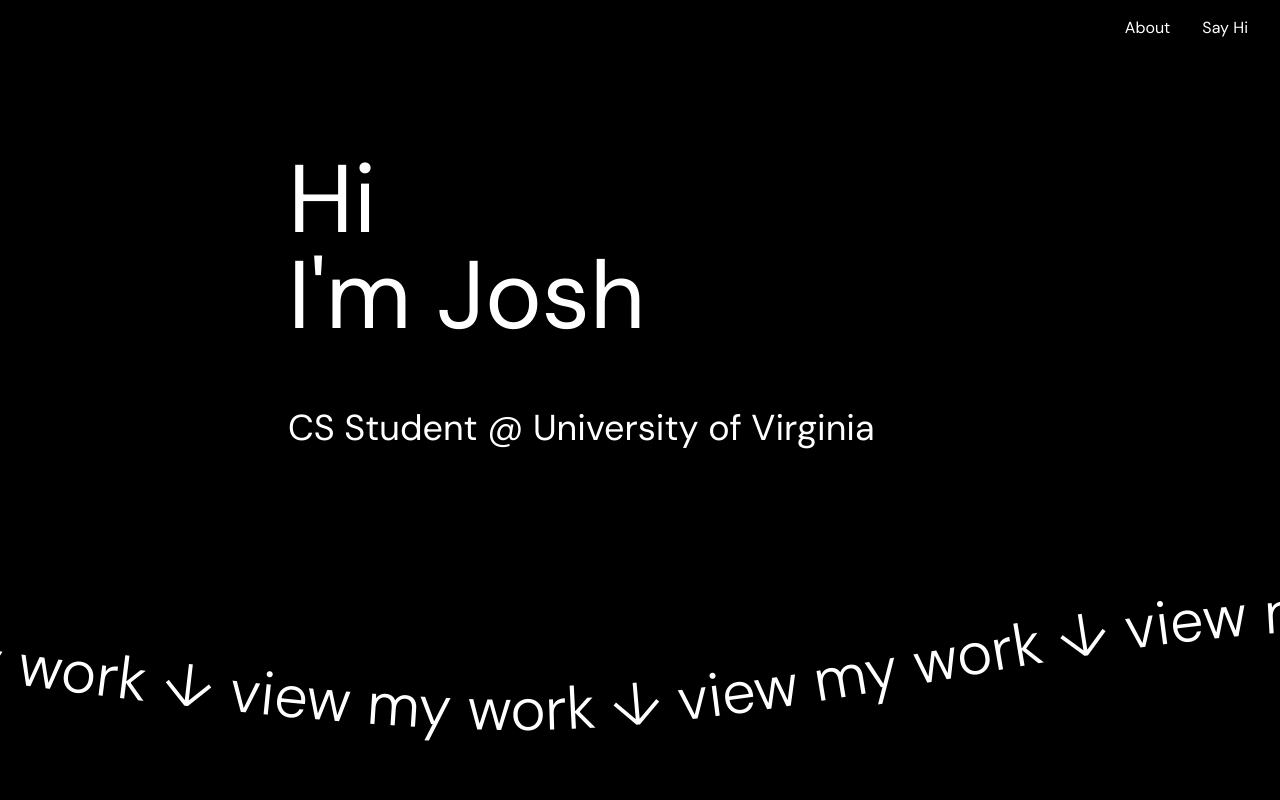
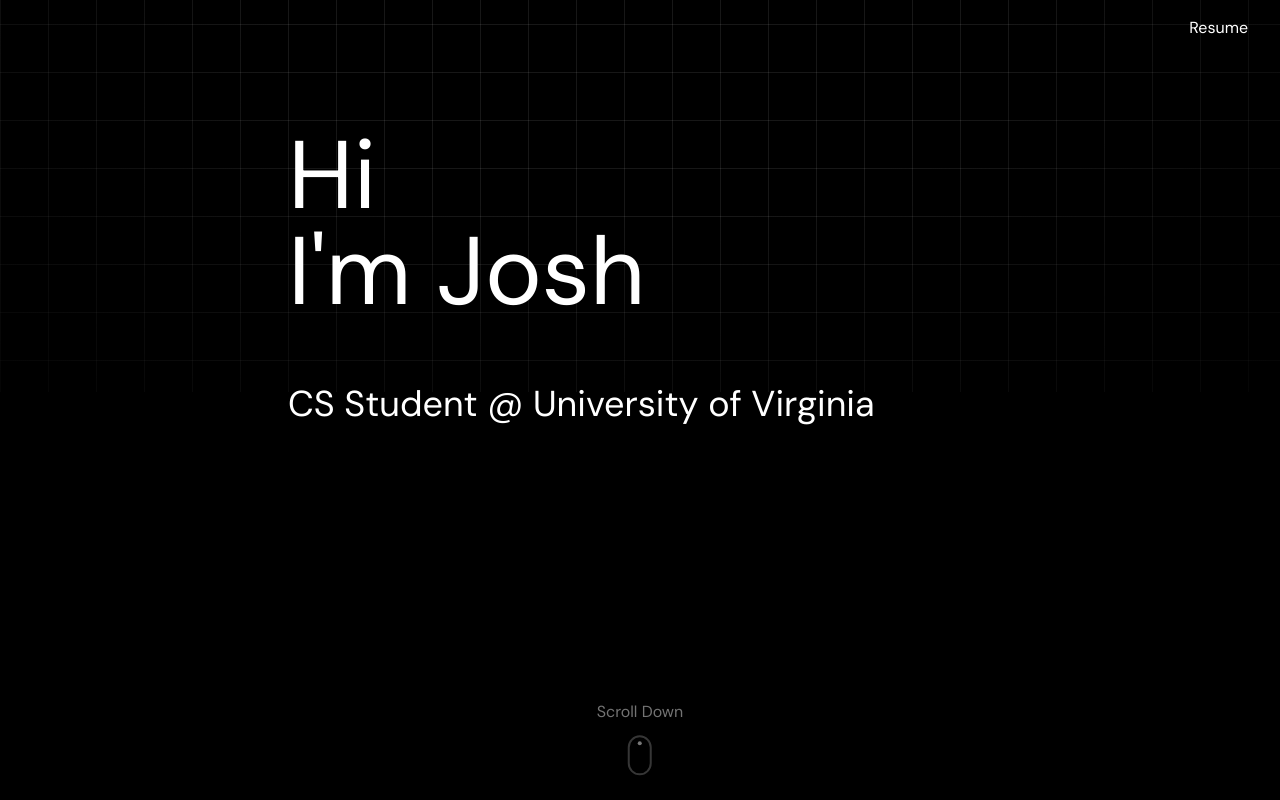
Before and after one commit to JoshuaMarkle/website, a Next.js app: page / in a window 1280 px wide. Shown: the top 800 px of the page. Built offline with nearby package versions, Linux system fonts and the light colour scheme.

Commit message:
Add locomotive scrolling

```diff
--- a/src/app/components/Navbar.jsx
+++ /dev/null
@@ -1,13 +0,0 @@
-import Link from 'next/link';
-
-export default function Navbar() {
-	return (
-		<nav className="w-full flex items-center justify-between py-4 px-8">
-			<div/>
-			<div className="space-x-8">
-				<Link href="#about" className="hover:text-gray-500 transition">About</Link>
-				<Link href="#contact" className="hover:text-gray-500 transition">Say Hi</Link>
-			</div>
-		</nav>
-	)
-}
--- a/src/app/globals.css
+++ b/src/app/globals.css
@@ -12,6 +12,14 @@
 	--font-mono: var(--font-geist-mono);
 }
 
+html, body {
+	height: 100%;
+	width: 100%;
+	margin: 0;
+	padding: 0;
+	overflow: hidden;
+}
+
 body {
 	background: var(--background);
 	color: var(--foreground);
--- a/src/app/layout.tsx
+++ b/src/app/layout.tsx
@@ -1,6 +1,9 @@
 import type { Metadata } from "next";
 import { DM_Sans } from "next/font/google";
-import Navbar from "./components/Navbar.jsx"
+import LocomotiveScrollProvider from '@/components/LocomotiveScrollProvider';
+import ScrollDownIndicator from '@/components/ScrollDownIndicator';
+import Navbar from "@/components/Navbar.jsx"
+import GridBackground from "@/components/GridBackground";
 import "./globals.css";
 
 // Fonts
@@ -24,8 +27,12 @@ export default function RootLayout({
 	return (
 		<html lang="en">
 			<body className={`${dmSans.variable} antialiased`}>
-				<Navbar/>
-				{children}
+				<LocomotiveScrollProvider>
+					<GridBackground/>
+					<Navbar/>
+					<ScrollDownIndicator/>
+					{children}
+				</LocomotiveScrollProvider>
 			</body>
 		</html>
 	);
--- a/src/app/page.tsx
+++ b/src/app/page.tsx
@@ -1,18 +1,23 @@
-import MarqueeSine from "./components/Marquee";
+import MarqueeSine from "@/components/Marquee";
 
 export default function Home() {
 	return (
 		<main>
-			<div className="p-8 mx-0 md:mx-32 xl:mx-64 mt-16">
+			<div className="px-8 pt-32 mx-0 md:mx-32 xl:mx-64 h-screen">
 				<div>
 					<h1 className="text-8xl">Hi</h1>
 					<h2 className="text-8xl">I'm Josh</h2>
-					<p className="text-4xl mt-16">CS Student @ University of Virginia</p>
+					<p className="text-2xl md:text-4xl mt-4 md:mt-16">CS Student @ University of Virginia</p>
 				</div>
 			</div>
 			<MarqueeSine/>
 			<div className="p-8 mx-0 md:mx-32 xl:mx-64 mt-16">
-				<p className="text-4xl">“I know of no better life purpose than to perish in attempting the great and the impossible.”</p>
+				<p className="text-4xl mb-16">“I know of no better life purpose than to perish in attempting the great and the impossible.”</p>
+				<p className="text-4xl mb-16">“I know of no better life purpose than to perish in attempting the great and the impossible.”</p>
+				<p className="text-4xl mb-16">“I know of no better life purpose than to perish in attempting the great and the impossible.”</p>
+				<p className="text-4xl mb-16">“I know of no better life purpose than to perish in attempting the great and the impossible.”</p>
+				<p className="text-4xl mb-16">“I know of no better life purpose than to perish in attempting the great and the impossible.”</p>
+				<p className="text-4xl mb-16">“I know of no better life purpose than to perish in attempting the great and the impossible.”</p>
 			</div>
 		</main>
 	);
--- /dev/null
+++ b/src/components/GridBackground.tsx
@@ -0,0 +1,15 @@
+import React from "react";
+
+const GridBackground = () => {
+	return (
+		<div className="absolute w-full h-screen -translate-y-[51vh] -z-10 overflow-hidden bg-black">
+			{/* Grid pattern */}
+			<div className="absolute inset-0 bg-[linear-gradient(to_right,rgba(255,255,255,0.09)_1px,transparent_1px),linear-gradient(to_bottom,rgba(255,255,255,0.09)_1px,transparent_1px)] bg-[size:3rem_3rem]" />
+
+			{/* Circular vignette effect */}
+			<div className="absolute inset-0 bg-[radial-gradient(ellipse_at_center,rgba(0,0,0,0)_40%,rgba(0,0,0,0.8)_100%)]" />
+		</div>
+	);
+};
+
+export default GridBackground;
--- /dev/null
+++ b/src/components/LocomotiveScrollProvider.tsx
@@ -0,0 +1,36 @@
+'use client';
+
+import { useEffect, useRef } from 'react';
+import 'locomotive-scroll/dist/locomotive-scroll.css';
+
+export default function LocomotiveScrollProvider({ children }: { children: React.ReactNode }) {
+	const containerRef = useRef<HTMLDivElement>(null);
+
+	useEffect(() => {
+		if (!containerRef.current) return;
+
+		(async () => {
+			const LocomotiveScroll = (await import('locomotive-scroll')).default;
+			const scroll = new LocomotiveScroll({
+				el: containerRef.current,
+				smooth: true,
+				lerp: 0.05,
+				multiplier: 1,
+			});
+
+			window.addEventListener('load', () => {
+				scroll.update(); // Update after everything (like images) loads
+			});
+
+			return () => {
+				scroll.destroy();
+			};
+		})();
+	}, []);
+
+	return (
+		<div ref={containerRef} data-scroll-container>
+		{children}
+		</div>
+	);
+}
--- /dev/null
+++ b/src/components/Navbar.jsx
@@ -0,0 +1,12 @@
+import Link from 'next/link';
+
+export default function Navbar() {
+	return (
+		<nav className="fixed top-0 w-full flex items-center justify-between py-4 px-8">
+			<div/>
+			<div className="space-x-8">
+				<Link href="#resume" className="hover:text-gray-500 transition">Resume</Link>
+			</div>
+		</nav>
+	)
+}
--- /dev/null
+++ b/src/components/ScrollDownIndicator.tsx
@@ -0,0 +1,69 @@
+'use client';
+
+import { useState, useEffect } from 'react';
+import { motion, AnimatePresence } from 'framer-motion';
+
+export default function ScrollDownIndicator() {
+	const [shouldShow, setShouldShow] = useState(true);
+	const [positionFromTop, setPositionFromTop] = useState(0);
+
+	useEffect(() => {
+		const mediaQuery = window.matchMedia('(min-height: 550px)');
+
+		// Function to update visibility and position
+		const handleResize = () => {
+			const screenHeight = window.innerHeight;
+			const paddingFromBottom = 100; // pixels above the bottom
+			setPositionFromTop(screenHeight - paddingFromBottom);
+			setShouldShow(mediaQuery.matches);
+		};
+
+		handleResize(); // run on load
+
+		window.addEventListener('resize', handleResize);
+		mediaQuery.addEventListener('change', (e) => setShouldShow(e.matches));
+
+		return () => {
+			window.removeEventListener('resize', handleResize);
+			mediaQuery.removeEventListener('change', (e) => setShouldShow(e.matches));
+		};
+	}, []);
+
+	return (
+		<AnimatePresence>
+			{shouldShow && (
+				<motion.div
+					initial={{ opacity: 0 }}
+					animate={{ opacity: 1 }}
+					exit={{ opacity: 0 }}
+					transition={{ duration: 0.5 }}
+					style={{
+						position: 'absolute',     // <- absolute position
+						top: `${positionFromTop}px`, // <- dynamically calculated
+						left: '50%',
+						transform: 'translateX(-50%)',
+						pointerEvents: 'none',    // <- prevent accidental clicks
+						zIndex: 40,
+					}}
+				>
+					<div className="flex flex-col items-center">
+						<div className="text-md text-neutral-500 mb-2">Scroll Down</div>
+						<motion.div
+							animate={{
+								y: [0, 10, 0],
+								opacity: [0.2, 1, 0.2],
+							}}
+							transition={{
+								repeat: Infinity,
+								duration: 2,
+							}}
+							className="w-6 h-10 rounded-full border-2 border-neutral-500 flex justify-center pt-1"
+						>
+							<motion.div className="w-1 h-1 rounded-full bg-white" />
+						</motion.div>
+					</div>
+				</motion.div>
+			)}
+		</AnimatePresence>
+	);
+}
```
Also changed, not shown: package.json (+8 -6 lines), src/components/Marquee.tsx (renamed from src/app/components/Marquee.tsx), 1 other file (tests, documents, lock files or other folders).
